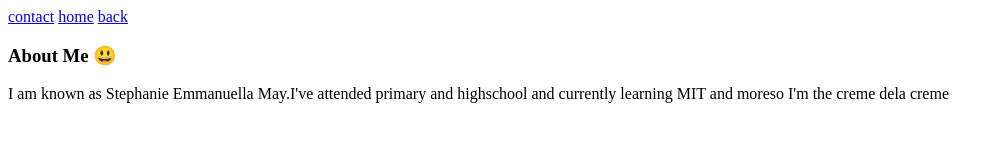
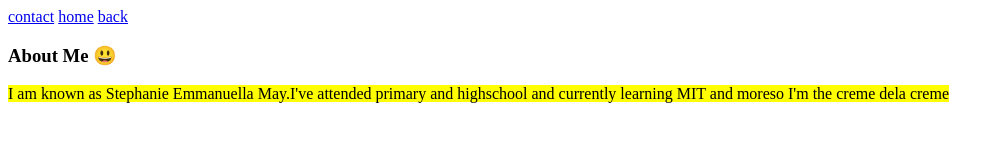
Before and after one commit to stephaniemay1/portfolio, a plain HTML site: page about.html in a window 1280 px wide. Shown: the whole page, without its empty margins (0-1004 px from the left). Drawn offline with Linux system fonts and the light colour scheme.

Commit message:
Updated about.html

```diff
--- a/about.html
+++ b/about.html
@@ -12,8 +12,8 @@
 
 <h3>About Me &#128515; </h3>
 <p>
-    I am known as Stephanie Emmanuella May.I've attended primary and highschool and currently learning MIT and moreso
-    I'm the creme dela creme
+   <mark>I am known as Stephanie Emmanuella May.I've attended primary and highschool and currently learning MIT and moreso
+    I'm the creme dela creme</mark>
 </p>
 
 </body>
```
